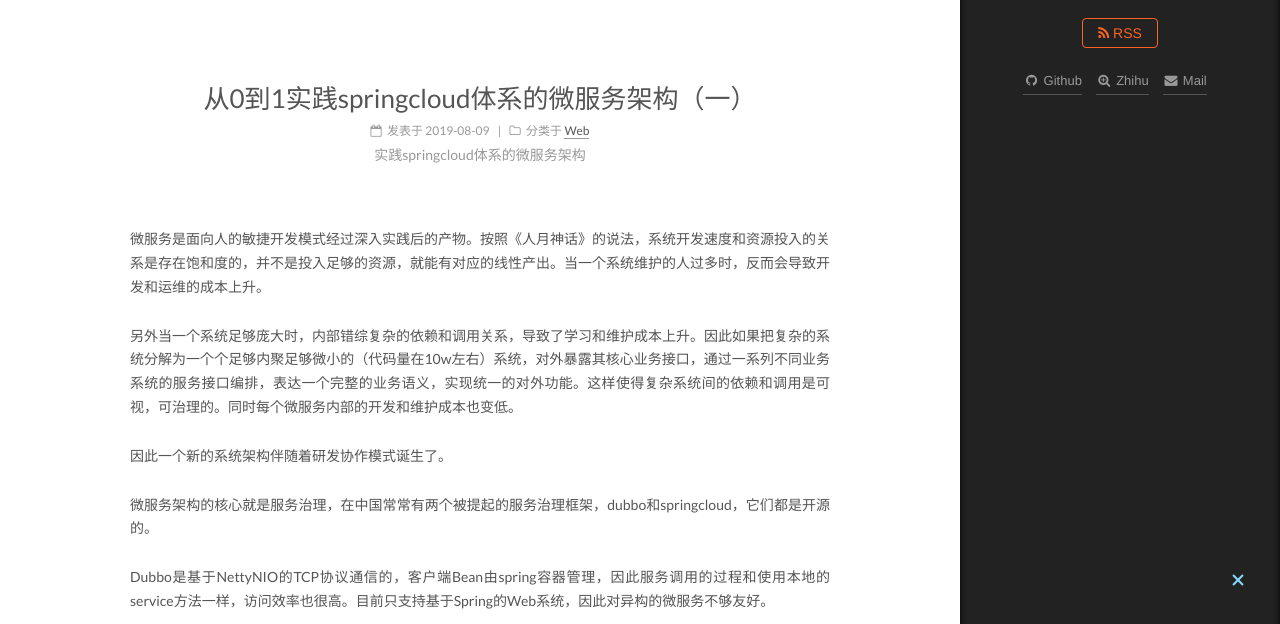
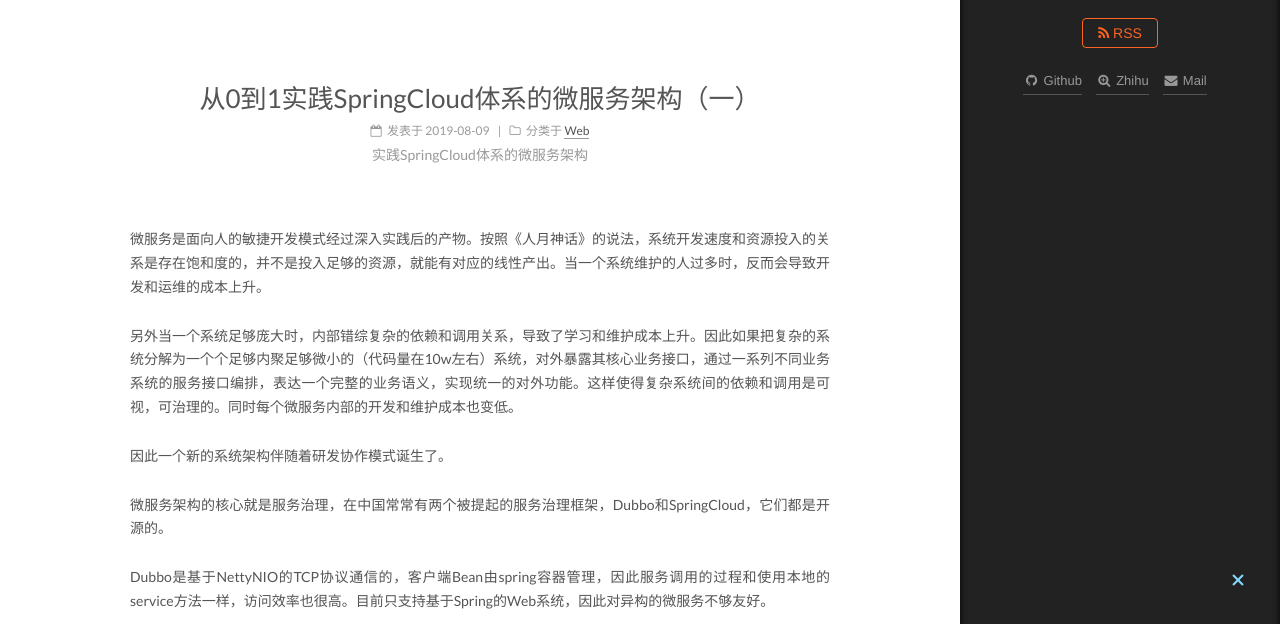
Before and after one commit to phaedo/blog, a Jekyll site: the page built from _posts/2019-08-09-从0到1实践springcloud体系的微服务架构.md, in a window 1280 px wide and 900 px high. Shown: the part 262-886 px from the top of the window. Built offline with Jekyll 4.4.1, drawn with Linux system fonts in a browser that asks for light colours; comment, search, counter and statistics services are not loaded.

Commit message:
新博客springcloud

```diff
--- a/_posts/2019-08-09-从0到1实践springcloud体系的微服务架构.md
+++ b/_posts/2019-08-09-从0到1实践springcloud体系的微服务架构.md
@@ -1,10 +1,10 @@
 ---
 layout: post
-title:  "从0到1实践springcloud体系的微服务架构（一）"
+title:  "从0到1实践SpringCloud体系的微服务架构（一）"
 date:   2019-08-09 21:03:36 +0530
 categories: Web
 tags: [springboot]
-description: 实践springcloud体系的微服务架构
+description: 实践SpringCloud体系的微服务架构
 ---
 
 微服务是面向人的敏捷开发模式经过深入实践后的产物。按照《人月神话》的说法，系统开发速度和资源投入的关系是存在饱和度的，并不是投入足够的资源，就能有对应的线性产出。当一个系统维护的人过多时，反而会导致开发和运维的成本上升。
@@ -13,13 +13,13 @@ description: 实践springcloud体系的微服务架构
 
 因此一个新的系统架构伴随着研发协作模式诞生了。
 
-微服务架构的核心就是服务治理，在中国常常有两个被提起的服务治理框架，dubbo和springcloud，它们都是开源的。
+微服务架构的核心就是服务治理，在中国常常有两个被提起的服务治理框架，Dubbo和SpringCloud，它们都是开源的。
 
 Dubbo是基于NettyNIO的TCP协议通信的，客户端Bean由spring容器管理，因此服务调用的过程和使用本地的service方法一样，访问效率也很高。目前只支持基于Spring的Web系统，因此对异构的微服务不够友好。
 
 SpringCloud是基于HTTP协议通信的，鼓励用RestAPI的风格去定义接口，使得它天然地支持系统内部异构。它使用一套组件实现了服务注册，负载均衡，智能路由等能力。但是调用过程的效率不高。
 
-对比于Dubbo，SpringCloud的服务调用效率，参考网上的一篇[实验]()，有入校结论，无论是数据量大或小，Dubbo的性能都远高于SpringCloud。但是由于Dubbo在2017年前后断断续续已经没有更新，所以更加活跃SpringCloud体系得到广泛使用。
+对比于Dubbo，SpringCloud的服务调用效率，参考网上的一篇[实验](https://mp.weixin.qq.com/s/omVAEzQTcV5o5AGsSU_u7Q)，有入校结论，无论是数据量大或小，Dubbo的性能都远高于SpringCloud。但是由于Dubbo在2017年前后断断续续已经没有更新，所以更加活跃SpringCloud体系得到广泛使用。
 
 ![dubbo-vs-springcloud-t](https://phaedo.github.io/blog/post-assets/2019-08/dubbo-vs-springcloud-t.png)
 ![dubbo-vs-springcloud-f](https://phaedo.github.io/blog/post-assets/2019-08/dubbo-vs-springcloud-f.png)
@@ -32,4 +32,4 @@ SpringCloud是基于HTTP协议通信的，鼓励用RestAPI的风格去定义接
 5. Zuul 服务网关
 6. Config 配置隔离
 
-![springcloud](https://phaedo.github.io/blog/post-assets/springcloud.png)
+![springcloud](https://phaedo.github.io/blog/post-assets/2019-08/springcloud.png)
```
